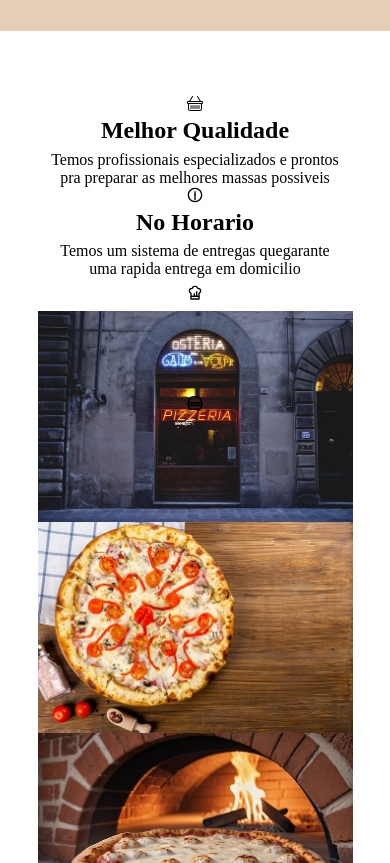
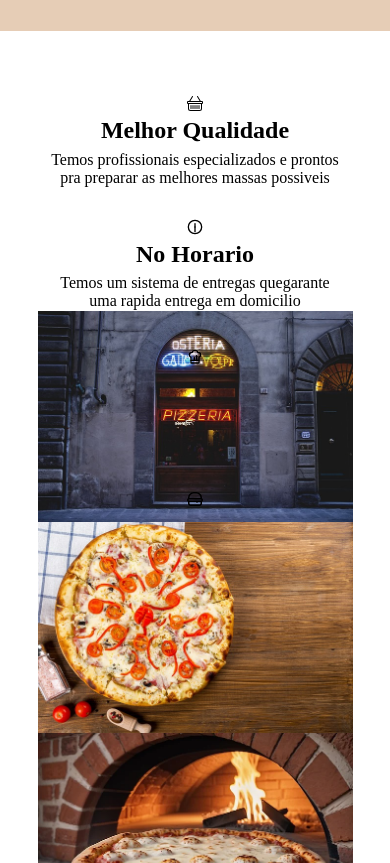
Before and after one commit to Tiel-Kimurah/Pizzaria-template-1, a plain HTML site: page index.html in a window 390 px wide. Shown: the part 3251-4114 px from the top of the page. Drawn offline with nearby package versions, Linux system fonts and the light colour scheme; a web font is replaced by a local one.

Commit message:
Update atendimento.css

```diff
--- a/estilos/atendimento.css
+++ b/estilos/atendimento.css
@@ -20,3 +20,18 @@
 .bloco-atendimento p{
     width: 300px;
 }
+
+/*atualizacao para a versao mobile*/
+@media (max-width:450px){
+    .conjunto-de-itens-atendimento{
+        display: flex;
+        flex-direction: row;
+        flex-wrap: wrap;
+        align-items: flex-start;
+        justify-content: space-around;
+        width: 100%;
+        height: 200px;
+        padding: 2rem;
+        gap: 2rem;
+    }
+}
```
